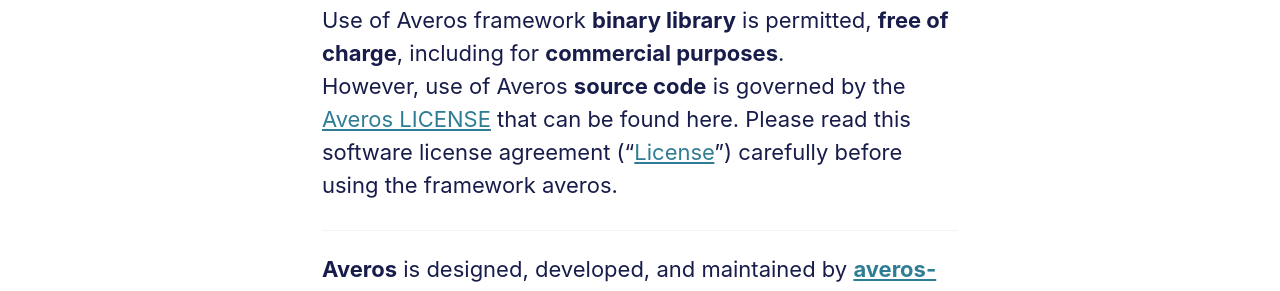
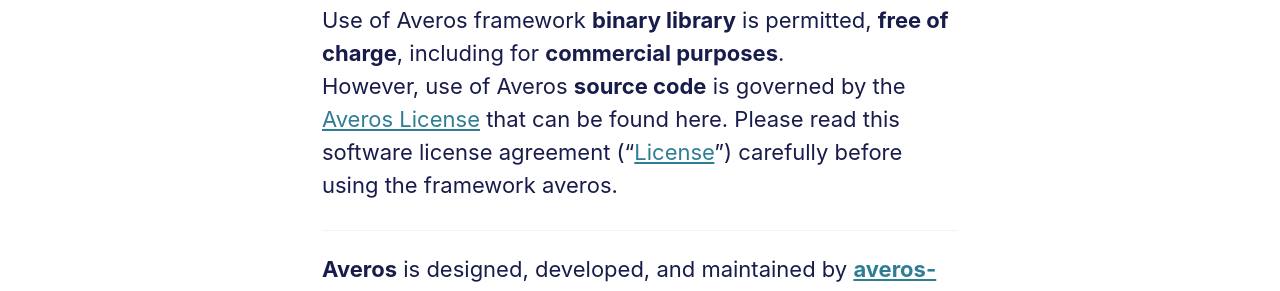
Before and after one commit to averos-io/averos-io.github.io, a Jekyll site: the page built from _pages/about.md, in a window 1280 px wide and 900 px high, scrolled down 1831 px. Shown: the part 297-588 px from the top of the window. Built offline with Jekyll 4.4.1, drawn with Linux system fonts in a browser that asks for light colours; cached includes are drawn as plain includes.

Commit message:
layout updated

```diff
--- a/_data/navigation.yml
+++ b/_data/navigation.yml
@@ -69,7 +69,7 @@
 
   - title: License
     children:
-      - title: "averos license"
+      - title: "Averos License"
         url: /averos/license/
 
 # # old documentation links
--- a/_pages/about.md
+++ b/_pages/about.md
@@ -51,7 +51,7 @@
 ## License
 
 Use of Averos framework **binary library** is permitted, **free of charge**, including for **commercial purposes**.<br/>
-However, use of Averos **source code** is governed by the [Averos LICENSE]({{ "/averos/license/" | relative_url }} "Averos License")  that can be found here.
+However, use of Averos **source code** is governed by the [Averos License]({{ "/averos/license/" | relative_url }} "Averos License")  that can be found here.
 Please read this software license agreement (“[License]({{ "/averos/license/" | relative_url }} "Averos License")”) carefully before using the framework averos.
 
 ---
```
